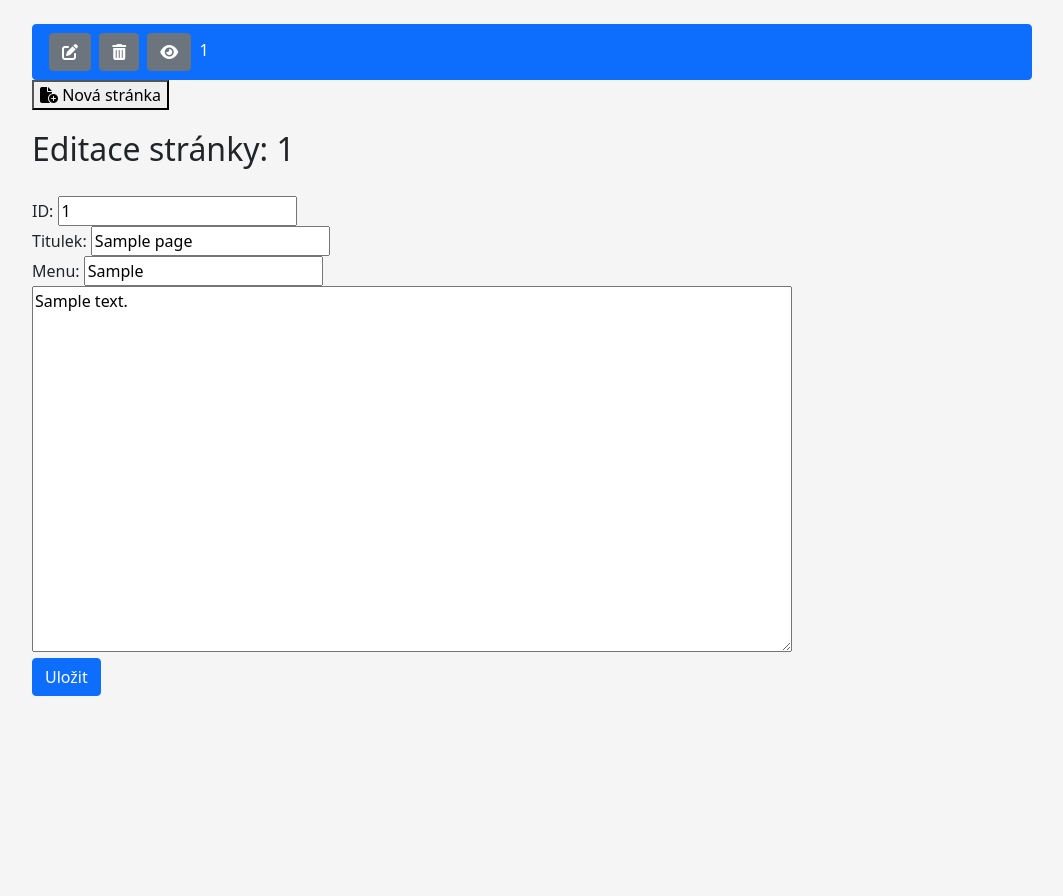
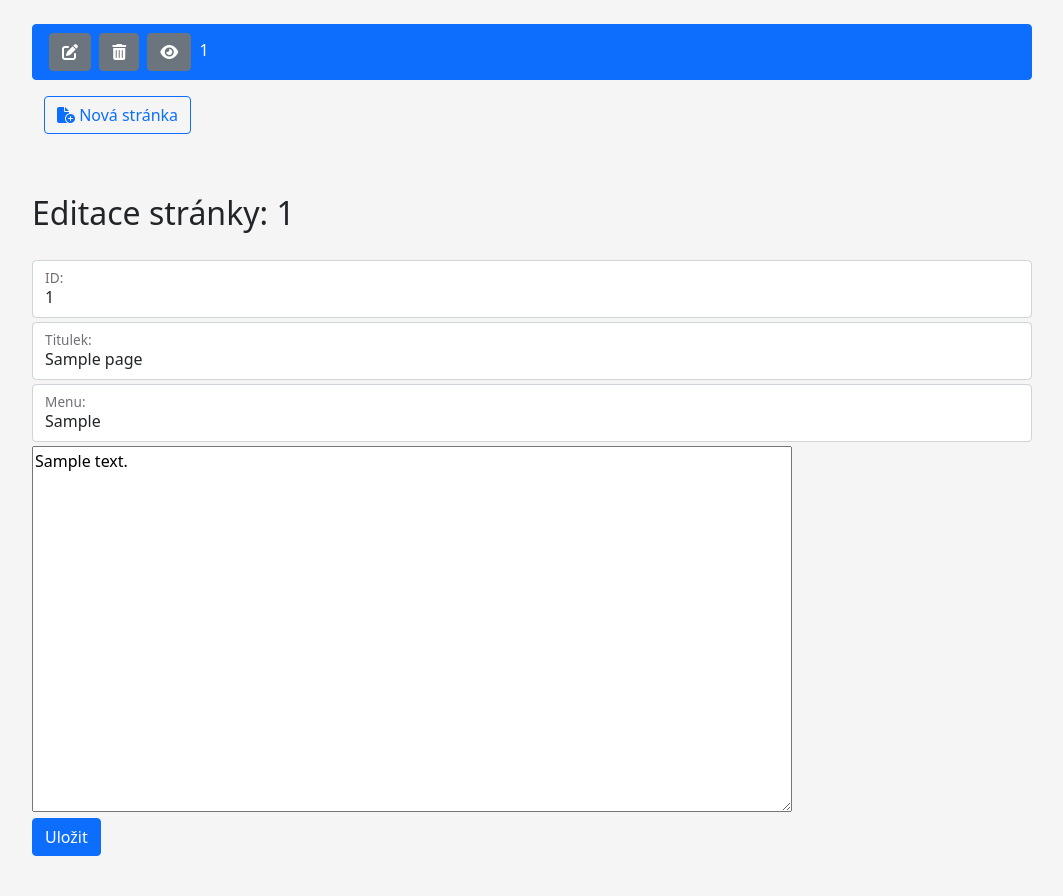
Before and after one commit to reddragius/php-web-template, a PHP site: page /admin.php?page=1 in a window 1280 px wide. Shown: the part 111-1007 px from the top of the page, without its empty margins (108-1171 px from the left). Before the commit the page ends 807 px from the top, so only its background shows below. Run offline with PHP 8.4, Linux system fonts and the light colour scheme; the visitor is signed in with stand-in values (Sample User, id 1); tables that the repository leaves empty or names only in its code hold one stand-in row (values such as "Sample post"); data that the repository does not hold is empty; some libraries are stand-ins or nearby versions.

Commit message:
css styling

```diff
--- a/admin.php
+++ b/admin.php
@@ -173,7 +173,17 @@
 				echo "</ul>";
 
 				// formular s tlacitkem pro pridani stranky
-				echo "<form><button name='newpage-button'><i class='fa-solid fa-file-circle-plus'></i> Nová stránka</button></form>";
+				?>
+				<div class="container">
+					<header class="d-flex flex-wrap align-items-center justify-content-center justify-content-md-between py-3 mb-4">
+						<div class="col-md-3 text-start">
+							<form>
+								<button name='newpage-button' class="btn btn-outline-primary me-2"><i class='fa-solid fa-file-circle-plus'></i> Nová stránka</button>
+							</form>
+						</div>
+					</header>
+				</div>
+				<?php
 
 				// editacni formular tinymce
 				if (isset($instanceCurrentPage))
@@ -189,32 +199,38 @@
 					echo "</h2>";
 					?>
 					<form method="post">
-						<div>
-							<label for="pageID">ID:</label>
+						<div class="form-floating mb-1">
 							<input
+								class="form-control"
 								type="text"
 								name="pageID"
 								id="pageID"
 								value="<?php echo htmlspecialchars($instanceCurrentPage->pageID) ?>"
+								placeholder="ID"
 							>
+							<label for="pageID">ID:</label>
 						</div>
-						<div>
-							<label for="title">Titulek:</label>
+						<div class="form-floating mb-1">
 							<input
+								class="form-control"
 								type="text"
 								name="title"
 								id="title"
 								value="<?php echo htmlspecialchars($instanceCurrentPage->title) ?>"
+								placeholder="Titulek"
 							>
+							<label for="title">Titulek:</label>
 						</div>
-						<div>
-							<label for="menu">Menu:</label>
+						<div class="form-floating mb-1">
 							<input
+								class="form-control"
 								type="text"
 								name="menu"
 								id="menu"
 								value="<?php echo htmlspecialchars($instanceCurrentPage->menu) ?>"
+								placeholder="Menu"
 							>
+							<label for="menu">Menu:</label>
 						</div>
 
 						<textarea id="myTinymce" name="content" cols="80" rows="15" ><?php
```
